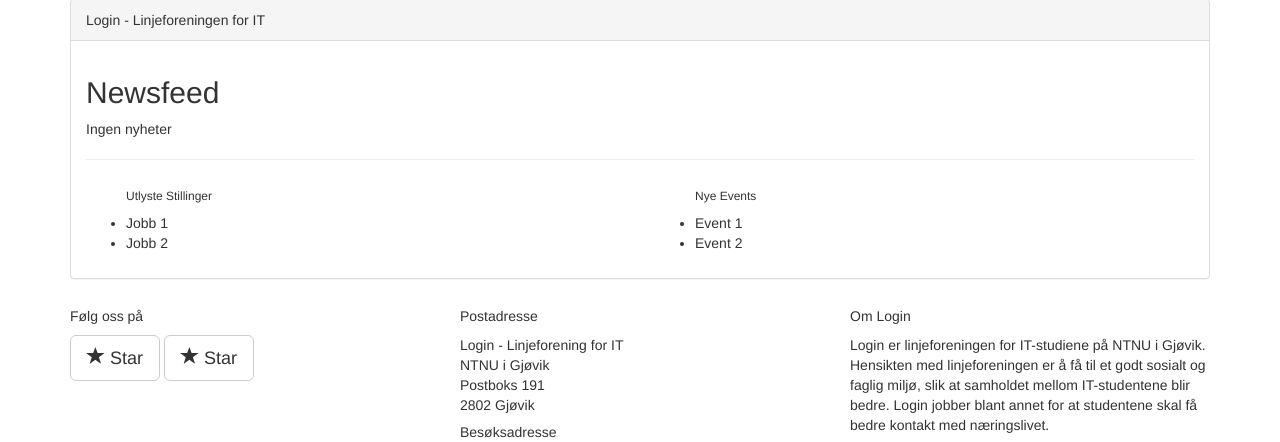
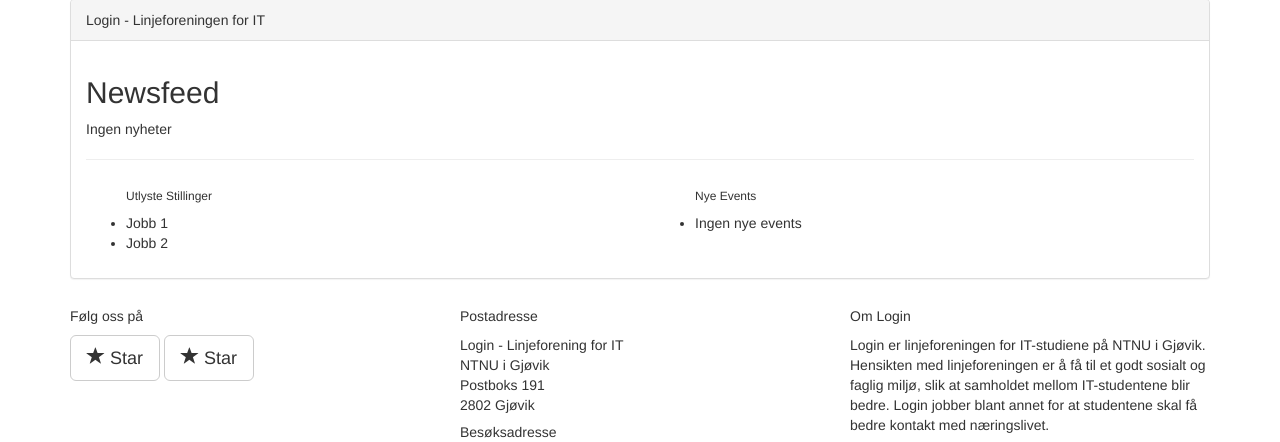
Before and after one commit to tekkom/LoginProject, a Django app: template ntnulogin/templates/ntnulogin/home.html in a window 1280 px wide. Shown: the part 73-515 px from the top of the page. Run offline with Django 3.2, Linux system fonts and the light colour scheme; the template is opened without the code that fills it, so the values that code supplies are empty; some libraries are stand-ins or nearby versions.

Commit message:
Added events to main page

```diff
--- a/ntnulogin/templates/ntnulogin/home.html
+++ b/ntnulogin/templates/ntnulogin/home.html
@@ -30,8 +30,13 @@
           <div class="col col-lg-6 col-md-6 col-sm-12 events">
             <ul class="eventlist"> <!-- Lage include for denne -->
               <h6>Nye Events</h6>
-              <li>Event 1</li>
-              <li>Event 2</li>
+              {% if events %}
+                {% for event in events %}
+                  <li>{{ event.title }}</li>
+                {% endfor %}
+              {% else %}
+                <li>Ingen nye events</li>
+              {% endif %}
             </ul>
           </div>
         </div>
--- a/ntnulogin/views.py
+++ b/ntnulogin/views.py
@@ -1,6 +1,10 @@
 from django.shortcuts import render
 from django.http import HttpResponse
-
+from django.template.response import TemplateResponse
+from events.models import Event
 
 def index(request):
     return render(request, 'ntnulogin/home.html')
+
+#def renderEvent(request):
+#    return TemplateResponse(request, 'events/plugins/event_plugin.html', {})
```
Also changed, not shown: ntnulogin/templates/events/plugins/event_plugin.html (added), users/migrations/0001_initial.py.
